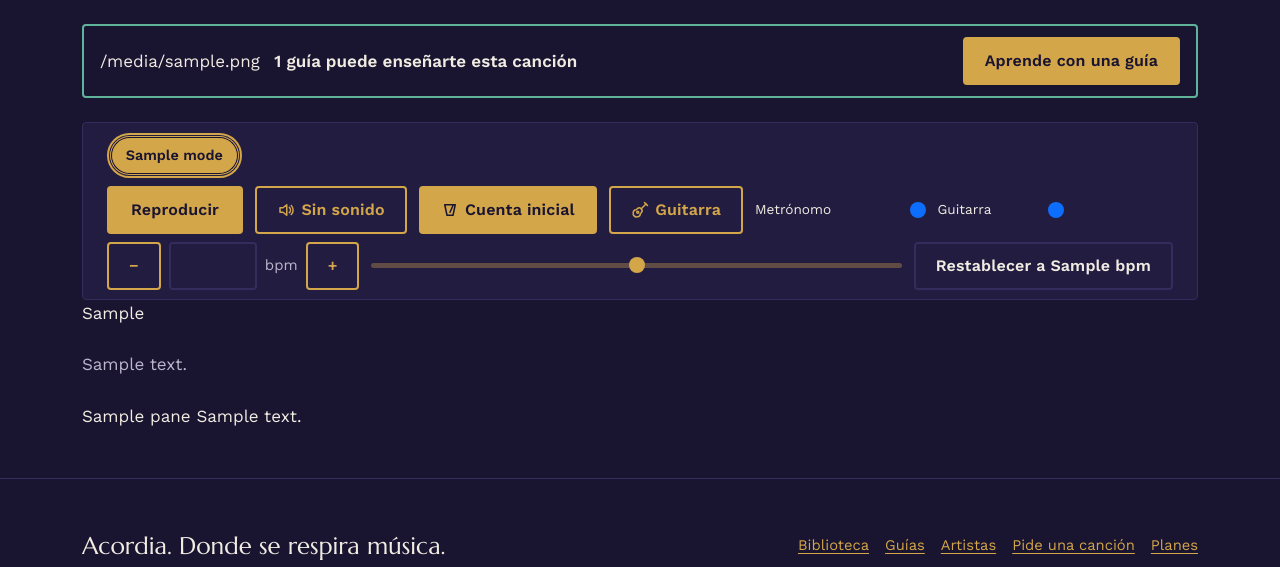
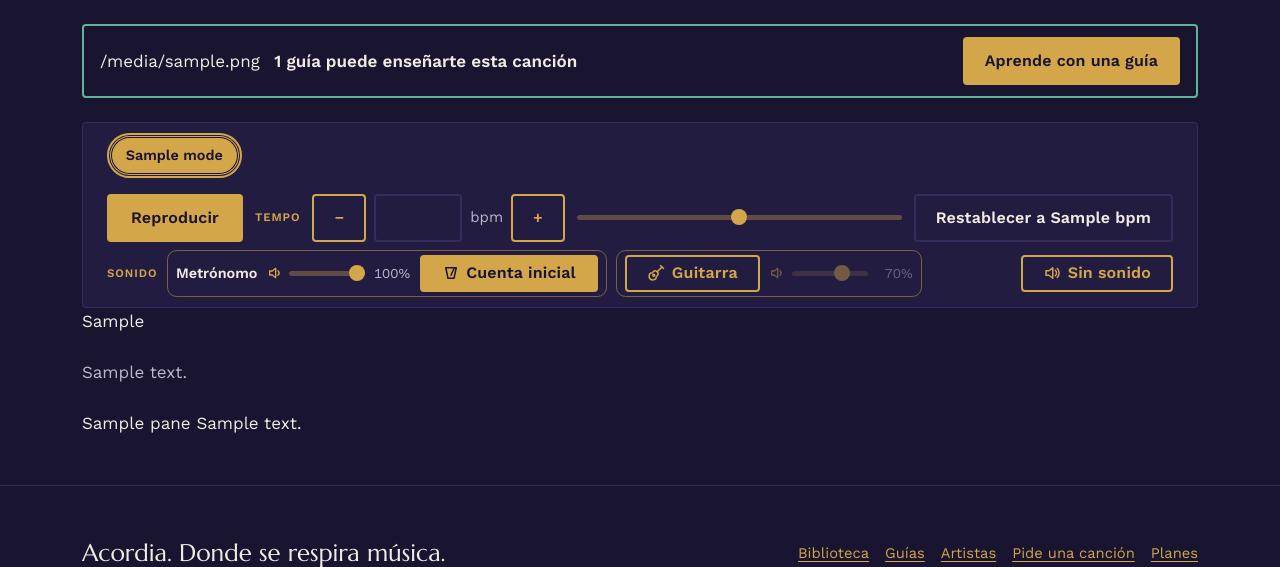
Before and after one commit to saul-music/saul-music-site, a Python web app: template src/musicsite/templates/cancion.html in a window 1280 px wide. Shown: the part 381-948 px from the top of the page. Run offline with Jinja, Linux system fonts and the light colour scheme; the template is opened without the code that fills it: most values are stand-ins (such as "Sample title", 1, 10 or a date in 2020).

Commit message:
feat: rediseño de la barra de reproducción con grupos Tempo y Sonido (S40)
Co-Authored-By: Claude Sonnet 5.5 <noreply@anthropic.com>

```diff
--- a/src/musicsite/templates/cancion.html
+++ b/src/musicsite/templates/cancion.html
@@ -37,26 +37,8 @@
         <span class="visually-hidden" role="status" data-ac-met-status></span>
         <button class="btn btn-outline-primary ac-met-options" type="button" data-ac-met-options aria-expanded="false" aria-controls="met-extra"><span class="ac-met-options-label">Opciones</span><span class="ac-met-options-mute" data-ac-met-options-mute hidden aria-hidden="true" title="Sin sonido activado"><svg viewBox="0 0 24 24" width="16" height="16" fill="none" stroke="currentColor" stroke-width="2.2" stroke-linecap="round" stroke-linejoin="round"><path d="M4 9v6h4l5 4V5L8 9H4z"/><path d="M17 9l5 6M22 9l-5 6"/></svg></span> <span class="ac-met-options-chev" aria-hidden="true">&#9662;</span></button>
         <div class="ac-met-extra" id="met-extra" data-ac-met-extra>
-          <button class="btn btn-outline-primary ac-met-mute" type="button" data-ac-met-mute aria-pressed="false" title="Seguir el tempo sin sonido">
-            <svg viewBox="0 0 24 24" width="18" height="18" fill="none" stroke="currentColor" stroke-width="2" stroke-linecap="round" stroke-linejoin="round" aria-hidden="true"><path d="M4 9v6h4l5 4V5L8 9H4z"/><path class="ac-on" d="M16.5 8.5a5 5 0 0 1 0 7M19 6a8.5 8.5 0 0 1 0 12"/><path class="ac-off" d="M17 9l5 6M22 9l-5 6"/></svg>
-            <span class="ac-met-mute-text">Sin sonido</span>
-          </button>
-          <button class="btn btn-outline-primary ac-met-countin" type="button" data-ac-met-countin aria-pressed="true" title="Cuatro clics de cuenta antes de empezar">
-            <svg viewBox="0 0 24 24" width="18" height="18" fill="none" stroke="currentColor" stroke-width="2" stroke-linecap="round" stroke-linejoin="round" aria-hidden="true"><path d="M5 5l3 14h8l3-14z"/><path d="M12 15L16 6"/></svg>
-            <span class="ac-met-countin-text">Cuenta inicial</span>
-          </button>
-          <button class="btn btn-outline-primary ac-met-countin ac-met-guitar" type="button" data-ac-met-guitar aria-pressed="false" title="Tocar los acordes con guitarra (laboratorio)">
-            <svg viewBox="0 0 24 24" width="18" height="18" fill="none" stroke="currentColor" stroke-width="2" stroke-linecap="round" stroke-linejoin="round" aria-hidden="true"><path d="M20 4l-6 6"/><path d="M18 2l4 4"/><path d="M13.5 10.5a3.5 3.5 0 0 0-4.9-.4L7 11.6a4 4 0 0 0-4 4 4.4 4.4 0 0 0 5.4 5.4 4 4 0 0 0 4-4l1.5-1.6a3.5 3.5 0 0 0-.4-4.9z"/><circle cx="9" cy="15" r="1.3"/></svg>
-            <span class="ac-met-countin-text">Guitarra</span>
-          </button>
-          <label class="ac-met-vol" title="Volumen del metrónomo">
-            <span>Metrónomo</span>
-            <input class="form-range" type="range" min="0" max="100" step="5" value="100" data-ac-vol-met aria-label="Volumen del metrónomo">
-          </label>
-          <label class="ac-met-vol" title="Volumen de la guitarra">
-            <span>Guitarra</span>
-            <input class="form-range" type="range" min="0" max="100" step="5" value="70" data-ac-vol-guitar aria-label="Volumen de la guitarra">
-          </label>
+          <div class="ac-met-sec ac-met-sec-tempo" role="group" aria-labelledby="met-sec-tempo">
+            <span class="ac-met-sec-title" id="met-sec-tempo">Tempo</span>
             <div class="d-flex align-items-center gap-2">
               <button class="btn btn-outline-primary" type="button" data-ac-met-step="-1" aria-label="Bajar un bpm">−</button>
               <label class="visually-hidden" for="met-bpm">Tempo en bpm</label>
@@ -68,6 +50,37 @@
             <input class="form-range flex-grow-1 ac-met-range" id="met-range" type="range" min="30" max="240" step="1" value="{{ bpm }}" data-ac-met-range>
             <div class="d-flex align-items-center gap-1" aria-hidden="true" data-ac-met-dots></div>
             <button class="btn btn-ghost" type="button" data-ac-met-reset aria-label="Restablecer a {{ bpm }} bpm" title="Restablecer a {{ bpm }} bpm"><span class="ac-met-reset-icon" aria-hidden="true">&#8634;</span><span class="ac-met-reset-text">Restablecer<span class="ac-met-reset-bpm"> a {{ bpm }}</span></span></button>
+          </div>
+          <div class="ac-met-sec ac-met-sec-sound" role="group" aria-labelledby="met-sec-sound">
+            <span class="ac-met-sec-title" id="met-sec-sound">Sonido</span>
+            <div class="ac-snd-card" role="group" aria-label="Metrónomo">
+              <span class="ac-snd-name">Metrónomo</span>
+              <label class="ac-snd-vol" title="Volumen del metrónomo (0 % lo apaga)">
+                <svg class="ac-snd-icon" viewBox="0 0 24 24" width="16" height="16" fill="none" stroke="currentColor" stroke-width="2" stroke-linecap="round" stroke-linejoin="round" aria-hidden="true"><path d="M4 9v6h4l5 4V5L8 9H4z"/><path d="M16.5 8.5a5 5 0 0 1 0 7"/></svg>
+                <input class="form-range ac-snd-range" type="range" min="0" max="100" step="5" value="100" data-ac-vol-met aria-label="Volumen del metrónomo">
+                <output class="ac-snd-out ac-mono" data-ac-vol-out>100%</output>
+              </label>
+              <button class="btn btn-outline-primary ac-met-countin" type="button" data-ac-met-countin aria-pressed="true" title="Cuatro clics de cuenta antes de empezar">
+                <svg viewBox="0 0 24 24" width="18" height="18" fill="none" stroke="currentColor" stroke-width="2" stroke-linecap="round" stroke-linejoin="round" aria-hidden="true"><path d="M5 5l3 14h8l3-14z"/><path d="M12 15L16 6"/></svg>
+                <span class="ac-met-countin-text">Cuenta inicial</span>
+              </button>
+            </div>
+            <div class="ac-snd-card is-off" data-ac-snd-guitar role="group" aria-label="Guitarra">
+              <button class="btn btn-outline-primary ac-met-countin ac-met-guitar" type="button" data-ac-met-guitar aria-pressed="false" title="Tocar los acordes con guitarra de nailon (laboratorio)">
+                <svg viewBox="0 0 24 24" width="18" height="18" fill="none" stroke="currentColor" stroke-width="2" stroke-linecap="round" stroke-linejoin="round" aria-hidden="true"><path d="M20 4l-6 6"/><path d="M18 2l4 4"/><path d="M13.5 10.5a3.5 3.5 0 0 0-4.9-.4L7 11.6a4 4 0 0 0-4 4 4.4 4.4 0 0 0 5.4 5.4 4 4 0 0 0 4-4l1.5-1.6a3.5 3.5 0 0 0-.4-4.9z"/><circle cx="9" cy="15" r="1.3"/></svg>
+                <span class="ac-met-countin-text">Guitarra</span>
+              </button>
+              <label class="ac-snd-vol" title="Volumen de la guitarra">
+                <svg class="ac-snd-icon" viewBox="0 0 24 24" width="16" height="16" fill="none" stroke="currentColor" stroke-width="2" stroke-linecap="round" stroke-linejoin="round" aria-hidden="true"><path d="M4 9v6h4l5 4V5L8 9H4z"/><path d="M16.5 8.5a5 5 0 0 1 0 7"/></svg>
+                <input class="form-range ac-snd-range" type="range" min="0" max="100" step="5" value="70" data-ac-vol-guitar aria-label="Volumen de la guitarra" disabled>
+                <output class="ac-snd-out ac-mono" data-ac-vol-out>70%</output>
+              </label>
+            </div>
+            <button class="btn btn-outline-primary ac-met-mute" type="button" data-ac-met-mute aria-pressed="false" title="Seguir el tempo sin sonido">
+              <svg viewBox="0 0 24 24" width="18" height="18" fill="none" stroke="currentColor" stroke-width="2" stroke-linecap="round" stroke-linejoin="round" aria-hidden="true"><path d="M4 9v6h4l5 4V5L8 9H4z"/><path class="ac-on" d="M16.5 8.5a5 5 0 0 1 0 7M19 6a8.5 8.5 0 0 1 0 12"/><path class="ac-off" d="M17 9l5 6M22 9l-5 6"/></svg>
+              <span class="ac-met-mute-text">Sin sonido</span>
+            </button>
+          </div>
         </div>
         {% if guides_count %}<a class="btn ac-met-help" href="guias.html?tema={{ song.slug }}" data-ac-met-help role="button" data-bs-toggle="collapse" data-bs-target="#guias-panel" aria-controls="guias-panel" aria-expanded="false" hidden>¿Se complica esta parte? <strong>Habla con una guía</strong></a>{% endif %}
       </div>
--- a/src/musicsite/web/acordia.js
+++ b/src/musicsite/web/acordia.js
@@ -586,9 +586,13 @@
     var volMet = box.querySelector("[data-ac-vol-met]");
     try { var savedVol = parseFloat(localStorage.getItem("ac-vol-met")); if (isFinite(savedVol)) metVol = Math.min(1, Math.max(0, savedVol)); } catch (e) { /* sin almacenamiento */ }
     if (volMet) {
+      var volMetOut = volMet.parentNode.querySelector("[data-ac-vol-out]");
+      var showMetVol = function () { if (volMetOut) volMetOut.textContent = Math.round(metVol * 100) + "%"; };
       volMet.value = Math.round(metVol * 100);
+      showMetVol();
       volMet.addEventListener("input", function () {
         metVol = volMet.value / 100;
+        showMetVol();
         try { localStorage.setItem("ac-vol-met", String(metVol)); } catch (e) { /* sin almacenamiento */ }
       });
     }
--- a/src/musicsite/web/style.css
+++ b/src/musicsite/web/style.css
@@ -565,16 +565,44 @@ a.card:hover { border-color: var(--ac-fill); transform: translateY(-2px); }
 
 /* Opciones de la barra (S26, parte 2): en escritorio los controles secundarios quedan sueltos en la barra
    (display: contents) y el botón no existe; en celular se agrupan y se despliegan con «Opciones». */
-.ac-met-vol { display: inline-flex; align-items: center; gap: .4rem; margin: 0; font-size: .85rem; color: var(--ac-fg); }
-.ac-met-vol .form-range { width: 5.5rem; }
 .ac-met-extra { display: contents; }
+/* Dos grupos con título (S40): «Tempo» (bpm, deslizante, restablecer) y «Sonido» (metrónomo, guitarra, sin sonido).
+   En escritorio «Tempo» se funde en la fila de Reproducir (display: contents) y «Sonido» es una fila propia. */
+.ac-met-sec-tempo { display: contents; }
+.ac-met-sec-sound { order: 4; flex: 1 1 100%; display: flex; flex-wrap: wrap; align-items: center; gap: .5rem .6rem; }
+.ac-met-sec-title {
+  font-size: .72rem; font-weight: 700; letter-spacing: .08em; text-transform: uppercase; color: var(--ac-accent);
+}
+.ac-met-sec-sound .ac-met-sec-title { min-width: 3rem; }
+.ac-met-sec-sound .btn { --bs-btn-padding-y: .3rem; }
+.ac-met-sec-sound .ac-met-mute { margin-left: auto; }
+/* Una tarjeta por fuente de sonido: su nombre o interruptor y su volumen juntos. */
+.ac-snd-card {
+  display: inline-flex; align-items: center; flex-wrap: wrap; gap: .4rem .6rem;
+  padding: .25rem .5rem; border: 1px solid rgba(var(--ac-accent-rgb), .5); border-radius: .6rem;
+}
+.ac-snd-name { font-weight: 600; font-size: .9rem; color: var(--ac-fg); }
+.ac-snd-vol { display: inline-flex; align-items: center; gap: .4rem; margin: 0; color: var(--ac-fg); transition: opacity .15s; }
+.ac-snd-icon { flex: none; color: var(--ac-accent); }
+.ac-snd-range { width: 4.75rem; }
+.ac-snd-out { min-width: 2.4rem; text-align: right; font-size: .85rem; color: var(--ac-fg-muted); }
+/* Guitarra apagada: el volumen se ve atenuado y no responde hasta activarla. */
+.ac-snd-card.is-off .ac-snd-vol { opacity: .45; }
+.ac-snd-range:disabled { cursor: not-allowed; }
 .ac-met-options { display: none; }
 .ac-met-options-mute { display: inline-flex; align-items: center; line-height: 1; }
 .ac-met-options-mute[hidden] { display: none; }
 .ac-met-options-chev { display: inline-block; transition: transform .15s; }
 .ac-met-options[aria-expanded="true"] .ac-met-options-chev { transform: rotate(180deg); }
-.ac-sticky-tools [data-ac-met-reset] { order: 2; }
-.ac-sticky-tools .ac-met-help { order: 3; }
+.ac-sticky-tools .ac-met-help { order: 5; }
+@media (min-width: 576px) {
+  /* Escritorio (S40): «Habla con una guía» comparte la fila del selector de nivel, a la derecha, para que la barra
+     fija no crezca con el grupo de sonido. */
+  .ac-met-levels-row { flex: 0 1 auto; }
+  .ac-sticky-tools .ac-met-help { order: -2; margin-left: auto; }
+  /* salto de línea: lo que sigue (reproducción) empieza en la fila siguiente */
+  .ac-sticky-tools .card-body::after { content: ""; order: -1; flex: 1 1 100%; height: 0; margin-top: -.5rem; }
+}
 @media (max-width: 575.98px) {
   /* En celular la barra fija no puede crecer (< 30 % de la pantalla): lo esencial va en dos filas
      (reproducir + Opciones; niveles) y el resto se despliega bajo ellas. */
@@ -584,11 +612,19 @@ a.card:hover { border-color: var(--ac-fill); transform: translateY(-2px); }
   .ac-levels-bar .nav-item { flex: 1 1 0; min-width: 0; }
   .ac-levels-bar .nav-link { width: 100%; padding: .25rem .25rem; font-size: .85rem; text-align: center; }
   .ac-met-extra {
-    display: none; order: 5; flex: 1 1 100%; flex-wrap: wrap; align-items: center; gap: .5rem;
+    display: none; order: 5; flex: 1 1 100%; flex-direction: column; gap: .6rem;
   }
   .ac-met-extra.is-open { display: flex; }
-  .ac-sticky-tools [data-ac-met-reset], .ac-sticky-tools .ac-met-help { order: 6; }
-  .ac-met-extra [data-ac-met-reset] { order: 0; }
+  .ac-sticky-tools .ac-met-help { order: 6; }
+  /* Dentro de «Opciones»: cada grupo con su título, uno debajo del otro. */
+  .ac-met-sec { display: flex; flex-wrap: wrap; align-items: center; gap: .5rem .6rem; padding-top: .45rem;
+    border-top: 1px solid rgba(var(--ac-accent-rgb), .3); }
+  .ac-met-sec-title { flex: 1 1 100%; }
+  .ac-met-sec-sound { order: 0; flex: none; }
+  .ac-snd-card { flex: 1 1 100%; justify-content: space-between; }
+  .ac-snd-vol { flex: 1 1 12rem; }
+  .ac-snd-range { flex: 1 1 auto; width: auto; min-width: 4rem; }
+  .ac-met-sec-sound .ac-met-mute { margin-left: 0; flex: 1 1 100%; justify-content: center; }
 }
 
 /* Cursor de compás */
@@ -649,6 +685,11 @@ a.card:hover { border-color: var(--ac-fill); transform: translateY(-2px); }
 }
 
 /* Deslizante del metrónomo: pista y control visibles en ambos temas */
+.ac-metronome .ac-snd-range::-webkit-slider-runnable-track { height: .35rem; border-radius: 1rem; background: rgba(var(--ac-accent-rgb), .35); }
+.ac-metronome .ac-snd-range::-moz-range-track { height: .35rem; border-radius: 1rem; background: rgba(var(--ac-accent-rgb), .35); }
+.ac-metronome .ac-snd-range::-webkit-slider-thumb { background: var(--ac-fill); margin-top: -.35rem; }
+.ac-metronome .ac-snd-range::-moz-range-thumb { background: var(--ac-fill); border: 0; }
+.ac-metronome .ac-snd-range:focus-visible { outline: 3px solid var(--ac-accent); outline-offset: 3px; box-shadow: none; }
 .ac-metronome .ac-met-range::-webkit-slider-runnable-track { height: .35rem; border-radius: 1rem; background: rgba(var(--ac-accent-rgb), .35); }
 .ac-metronome .ac-met-range::-moz-range-track { height: .35rem; border-radius: 1rem; background: rgba(var(--ac-accent-rgb), .35); }
 .ac-metronome .ac-met-range::-webkit-slider-thumb { background: var(--ac-fill); margin-top: -.35rem; }
@@ -677,14 +718,6 @@ a.card:hover { border-color: var(--ac-fill); transform: translateY(-2px); }
 .ac-met-countin { display: inline-flex; align-items: center; gap: .4rem; }
 .ac-met-countin[aria-pressed="true"] { background: var(--ac-fill); border-color: var(--ac-fill); color: var(--ac-on-fill); }
 @media (max-width: 575.98px) {
-  .ac-sticky-tools .ac-met-countin-text {
-    position: absolute; width: 1px; height: 1px; overflow: hidden; clip: rect(0 0 0 0); white-space: nowrap;
-  }
-  .ac-sticky-tools .ac-met-countin { padding-inline: .55rem; align-self: stretch; }
-  .ac-sticky-tools .ac-met-mute-text {
-    position: absolute; width: 1px; height: 1px; overflow: hidden; clip: rect(0 0 0 0); white-space: nowrap;
-  }
-  .ac-sticky-tools .ac-met-mute { padding-inline: .55rem; align-self: stretch; }
   .ac-sticky-tools .ac-met-reset-bpm { display: none; }
   .ac-sticky-tools .ac-met-reset-text { display: none; }
   .ac-sticky-tools .ac-met-reset-icon { display: inline; font-size: 1.1rem; line-height: 1; }
```
Also changed, not shown: docs/decisions.md (+15 -0 lines), src/musicsite/web/guitarra.js (+8 -1 lines), tests/e2e/conftest.py (+5 -1 lines). Lines whose indentation alone changed are shown as unchanged.
